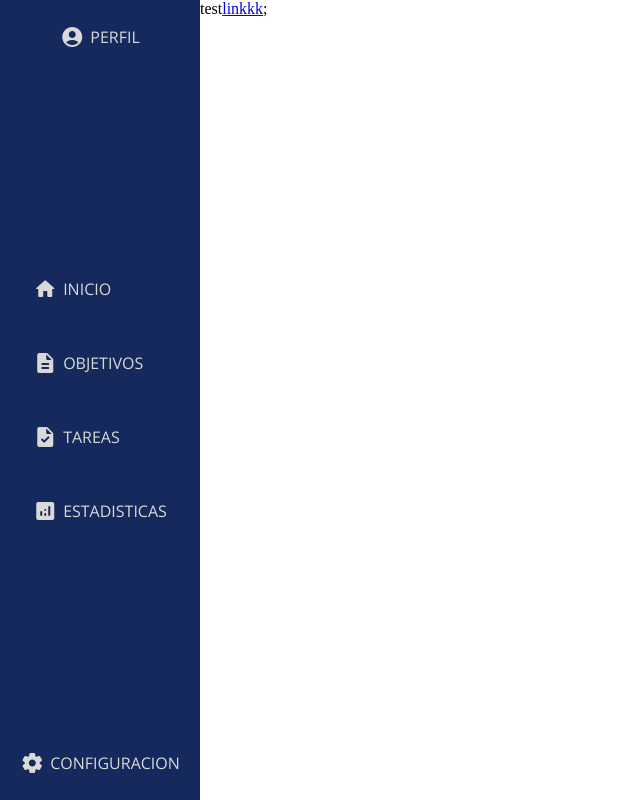
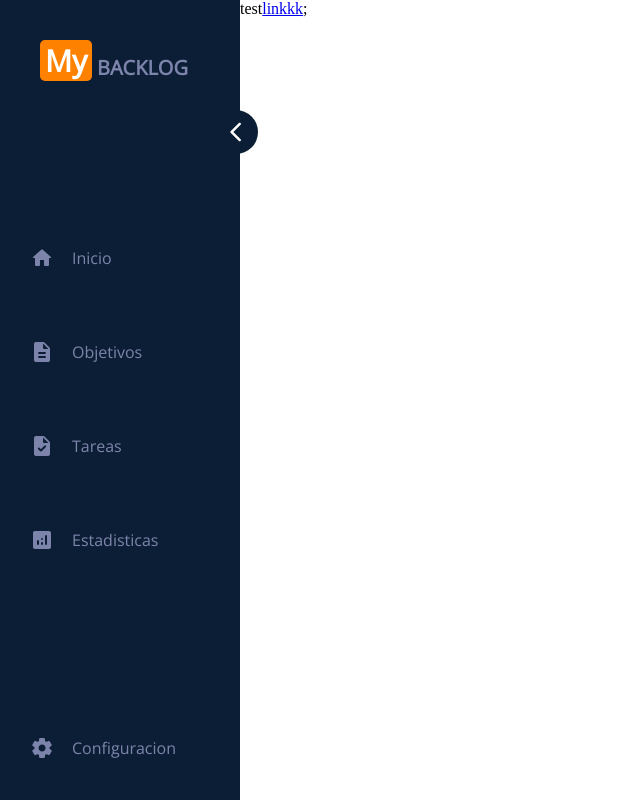
Before and after one commit to fedeemens/mybacklog, a React (Vite) app: page /home in a window 1280 px wide. Shown: the whole page, without its empty margins (0-640 px from the left). Built offline with nearby package versions, Linux system fonts and the light colour scheme.

Commit message:
style: added sidebar logic to collapse and styles

```diff
--- a/src/shared/components/sidebar/sidebar.scss
+++ b/src/shared/components/sidebar/sidebar.scss
@@ -5,26 +5,117 @@
     background-color: $dark-blue;
     display: flex;
     flex-direction: column;
-    align-items: center;
     justify-content: space-between;
-    min-width: 200px;
+    width: 240px;
+    padding-left: 30px;
+    position: relative;
+    transition: all 0.4s;
+
+    .arrow-sidebar {
+        position: absolute;
+        color: white;
+        right: -18px;
+        top: 110px;
+        padding: 10px;
+        border-radius: 50%;
+        background-color: $dark-blue;
+        transition: all 0.4s;
+        cursor: pointer;
+    }
+
+    .rotate {
+        transform: rotate(-180deg);
+    }
+
+    .hide {
+        visibility: hidden;
+        opacity: 0;
+    }
+
+    .title {
+        position: relative;
+        left: 0;
+        padding-top: 40px;
+        padding-left: 10px;
+        color: $white;
+        font-family: $font-primary;
+        text-transform: uppercase;
+        font-size: 20px;
+        display: flex;
+        align-items: end;
+        gap: 5px;
+        transition: all 0.4s;
+
+        span {
+            background-color: $oranje;
+            color: white;
+            font-size: 30px;
+            padding: 0px 5px;
+            border-radius: 5px;
+            text-transform: capitalize;
+            transition: all 0.4s;
+        }
+
+        p {
+            transition: all 0.4s;
+        }
+    }
 
     .sidebar-element {
         display: flex;
         align-items: center;
-        gap: 6px;
+        gap: 18px;
+        padding: 20px 0;
         font-size: 16px;
         font-family: $font-primary;
         color: $white;
-        padding: 25px 0px;
-        text-transform: uppercase;
+        cursor: pointer;
+
+        p {
+            transition: opacity 0.4s, visibility 0.4s;
+        }
     }
 
     .pages{
         display: flex;
         flex-direction: column;
+        width: 100%;
+        gap: 30px;
         .link {
             text-decoration: none;
+            transition: all 0.4s;
+
+            &:hover {
+                color: white;
+            }
+        }
+    }
+
+    .config{
+        transition: all 0.4s;
+        margin-bottom: 20px;
+
+        span {
+            transform: rotate(0deg);
+            transition: transform 0.3s;
+        }
+
+        &:hover {
+            color: white;
+
+            span {
+                transform: rotate(120deg);
+            }
         }
     }
 }
+
+.sidebar-colapsed {
+    width: 75px;
+    padding-left: 24px;
+
+    .title {
+        padding-left: 0px;
+        left: -14px;
+    }
+}
--- a/src/shared/components/sidebar/sidebar.tsx
+++ b/src/shared/components/sidebar/sidebar.tsx
@@ -1,7 +1,10 @@
 import { Link } from "react-router-dom";
 import "./sidebar.scss";
+import { useState } from "react";
 
 function Sidebar() {
+  const [sidebarColapsed, setSidebarColapsed] = useState<boolean>(false);
+
   let routes = [
     {
       link: "/home",
@@ -25,19 +28,32 @@ function Sidebar() {
     },
   ];
 
+  const changeSidebarColapsedValue = () => {
+    setSidebarColapsed(!sidebarColapsed);
+  };
+
   return (
-    <div className="sidebar">
-      <div className="profile sidebar-element">
-        <span className="material-icons-round">account_circle</span>
-        Perfil
-      </div>
+    <div className={`${sidebarColapsed ? "sidebar-colapsed" : ""} sidebar`}>
+      <span
+        className={`material-icons-round arrow-sidebar ${
+          sidebarColapsed ? "rotate" : ""
+        }`}
+        onClick={changeSidebarColapsedValue}
+      >
+        arrow_back_ios
+      </span>
+
+      <h2 className="title">
+        <span>My</span>
+        <p className={sidebarColapsed ? "hide" : ""}>backlog</p>
+      </h2>
 
       <div className="pages">
         {routes.map((route, i) => {
           return (
             <Link to={route.link} key={i} className="link sidebar-element">
               <span className="material-icons-round">{route.icon}</span>
-              {route.title}
+              <p className={sidebarColapsed ? "hide" : ""}>{route.title}</p>
             </Link>
           );
         })}
@@ -45,7 +61,7 @@ function Sidebar() {
 
       <div className="config sidebar-element">
         <span className="material-icons-round">settings</span>
-        Configuracion
+        <p className={sidebarColapsed ? "hide" : ""}>Configuracion</p>
       </div>
     </div>
   );
--- a/src/shared/variables.scss
+++ b/src/shared/variables.scss
@@ -1,6 +1,7 @@
 //colors
-$dark-blue: #15295D;
-$white: #d9d9d9;
+$dark-blue: #0c1e35;
+$white: #7d84ab;
+$oranje: #ff8100;
 
 //fuentes
 $font-primary: 'Open Sans', sans-serif;
```
